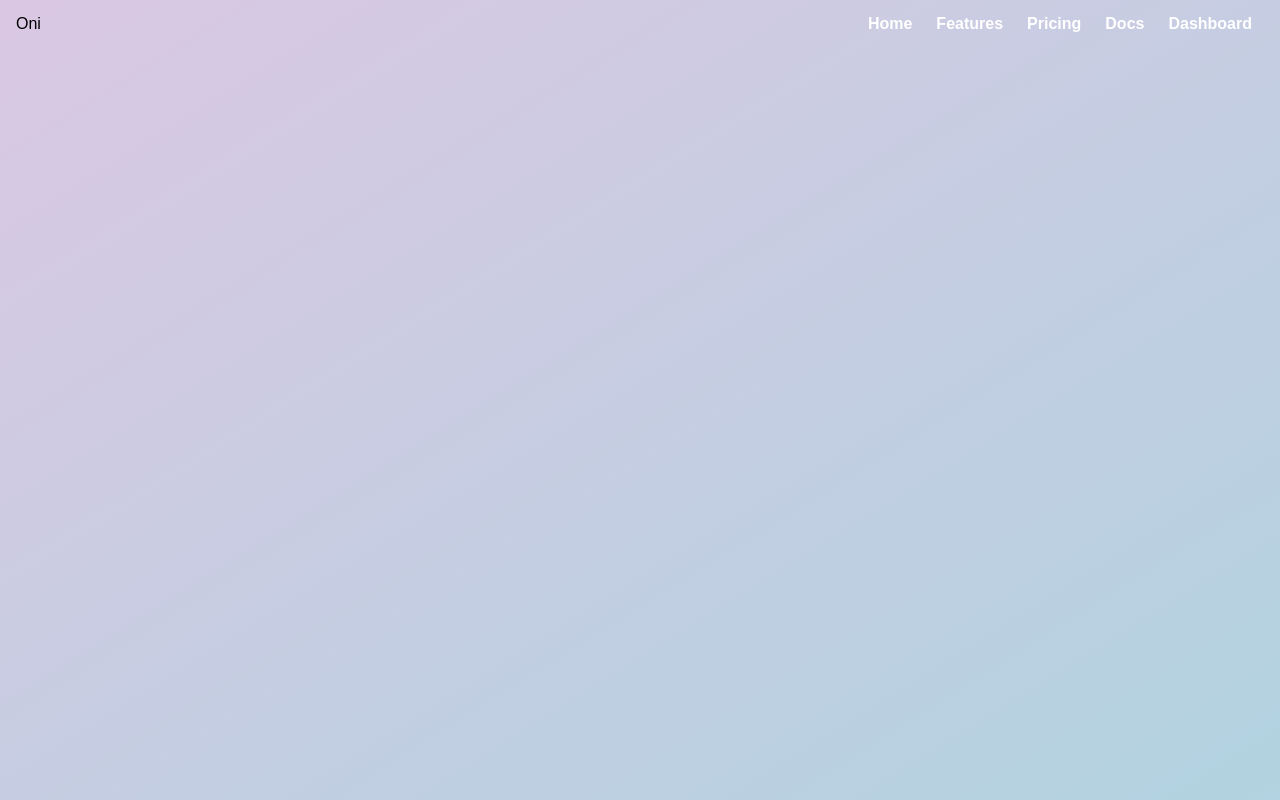
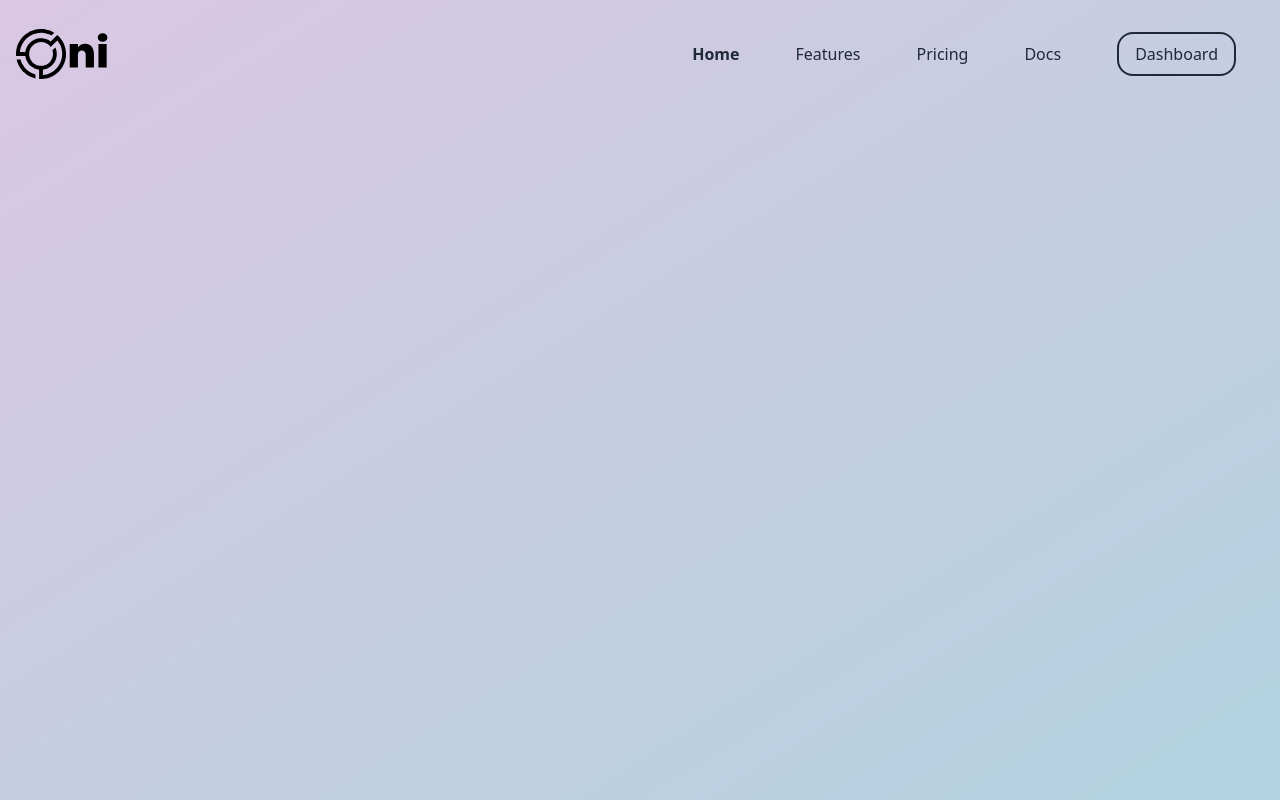
Before and after one commit to mac-eth/onu-marketing-site, a Next.js app: page / in a window 1280 px wide. Built offline with nearby package versions, Linux system fonts and the light colour scheme.

Commit message:
Mobile version of navbar

```diff
--- a/package.json
+++ b/package.json
@@ -9,11 +9,14 @@
     "lint": "next lint"
   },
   "dependencies": {
+    "@headlessui/react": "^1.7.4",
+    "@tailwindcss/typography": "^0.5.8",
     "@types/node": "18.11.10",
     "@types/react": "18.0.26",
     "@types/react-dom": "18.0.9",
     "eslint": "8.29.0",
     "eslint-config-next": "13.0.6",
+    "headlessui": "^0.0.0",
     "next": "13.0.6",
     "react": "18.2.0",
     "react-dom": "18.2.0",
--- a/src/components/hero/navbar.tsx
+++ b/src/components/hero/navbar.tsx
@@ -1,22 +1,85 @@
-import React from "react";
+import React, { useState } from "react";
+import { useRouter } from "next/router";
+import Link from "next/link";
 import Image from "next/image";
-import Link from "next/link";
+
+import oniLogo from "../../assets/Oni_500x1000.svg";
 
 const Navbar: React.FC = () => {
+  const router = useRouter();
+  const [isMenuOpen, setIsMenuOpen] = useState(false);
+
   return (
-    <nav className="bg-transparent, fixed, w-full, z-30">
-      <div className="container mx-auto flex items-center justify-between px-4 py-3">
+    <nav className="bg-transparent w-full z-30">
+      {/* Mobile version */}
+      <div className="container mx-auto flex items-center justify-between px-4 py-6 lg:hidden">
+        <Image src={oniLogo} alt="Oni Logo" width={100} height={200} />
+        <button
+          className="px-3 py-2 text-gray-800 rounded-xl outline-none border-2 border-gray-800 hover:bg-gray-800 hover:text-white focus:bg-gray-800 focus:text-white font-poppins text-xl"
+          onClick={() => setIsMenuOpen(!isMenuOpen)}
+        >
+          Menu
+        </button>
+        {/* Only render the menu when it is open */}
+        {isMenuOpen && (
+          <div className="fixed top-0 right-0 left-0 mt-24 py-4 bg-white rounded-md shadow-xl z-40">
+            {/* Use flexbox to make the menu items go down instead of to the right */}
+            <div className="flex flex-col w-full">
+              {["Home", "Features", "Pricing", "Docs", "Dashboard"].map(
+                (link) => (
+                  <Link
+                    href={`/${link.toLowerCase()}`}
+                    key={link.toLowerCase()}
+                  >
+                    <div
+                      className={`inline-block px-7 py-2 text-gray-800 font-poppins text-[16px] hover:underline ${
+                        router.pathname === `/${link.toLowerCase()}`
+                          ? "font-bold"
+                          : ""
+                      }`}
+                    >
+                      {link}
+                    </div>
+                  </Link>
+                )
+              )}
+            </div>
+          </div>
+        )}
+      </div>
+      {/* Desktop version */}
+      <div className="hidden lg:flex lg:items-center lg:justify-between px-4 py-6">
+        <Image src={oniLogo} alt="Oni Logo" width={100} height={200} />
         <div>
-            Oni
-        </div>
-        <div>
-          {["Home", "Features", "Pricing", "Docs", "Dashboard"].map((link) => (
+          <Link href="/" key="home">
+            <div
+              className={`inline-block px-7 py-2 text-gray-800 font-poppins text-[16px] hover:underline ${
+                router.pathname === "/" ? "font-bold" : ""
+              }`}
+            >
+              Home
+            </div>
+          </Link>
+          {["Features", "Pricing", "Docs"].map((link) => (
             <Link href={`/${link.toLowerCase()}`} key={link.toLowerCase()}>
-              <a className="px-3 py-2 font-semibold text-white hover:text-gray-300">
+              <div
+                className={`inline-block px-7 py-2 text-gray-800 font-poppins text-[16px] hover:underline ${
+                  router.pathname === `/${link.toLowerCase()}`
+                    ? "font-bold"
+                    : ""
+                }`}
+              >
                 {link}
-              </a>
+              </div>
             </Link>
           ))}
+          <div className="inline-block px-7 py-2">
+            <button className="inline-block px-4 py-2 text-gray-800 rounded-2xl outline-none border-2 border-gray-800 hover:bg-gray-800 hover:text-white font-poppins hover:underline text-[16px]">
+              <Link href="/dashboard" key="dashboard">
+                Dashboard
+              </Link>
+            </button>
+          </div>
         </div>
       </div>
     </nav>
--- a/src/pages/_app.tsx
+++ b/src/pages/_app.tsx
@@ -1,4 +1,6 @@
 import '../styles/globals.css'
+import 'typeface-poppins';
+
 import type { AppProps } from 'next/app'
 
 export default function App({ Component, pageProps }: AppProps) {
--- a/tailwind.config.js
+++ b/tailwind.config.js
@@ -5,7 +5,7 @@ module.exports = {
   ],
   theme: {
     fontFamily: {
-      sans: ['Poppins', 'sans-serif'],
+      default: ['Poppins', 'sans-serif'],
     },
     extend: {
       colors: {
```
Also changed, not shown: src/assets/Oni_500x1000.svg (added), 1 other file (tests, documents, lock files or other folders).
